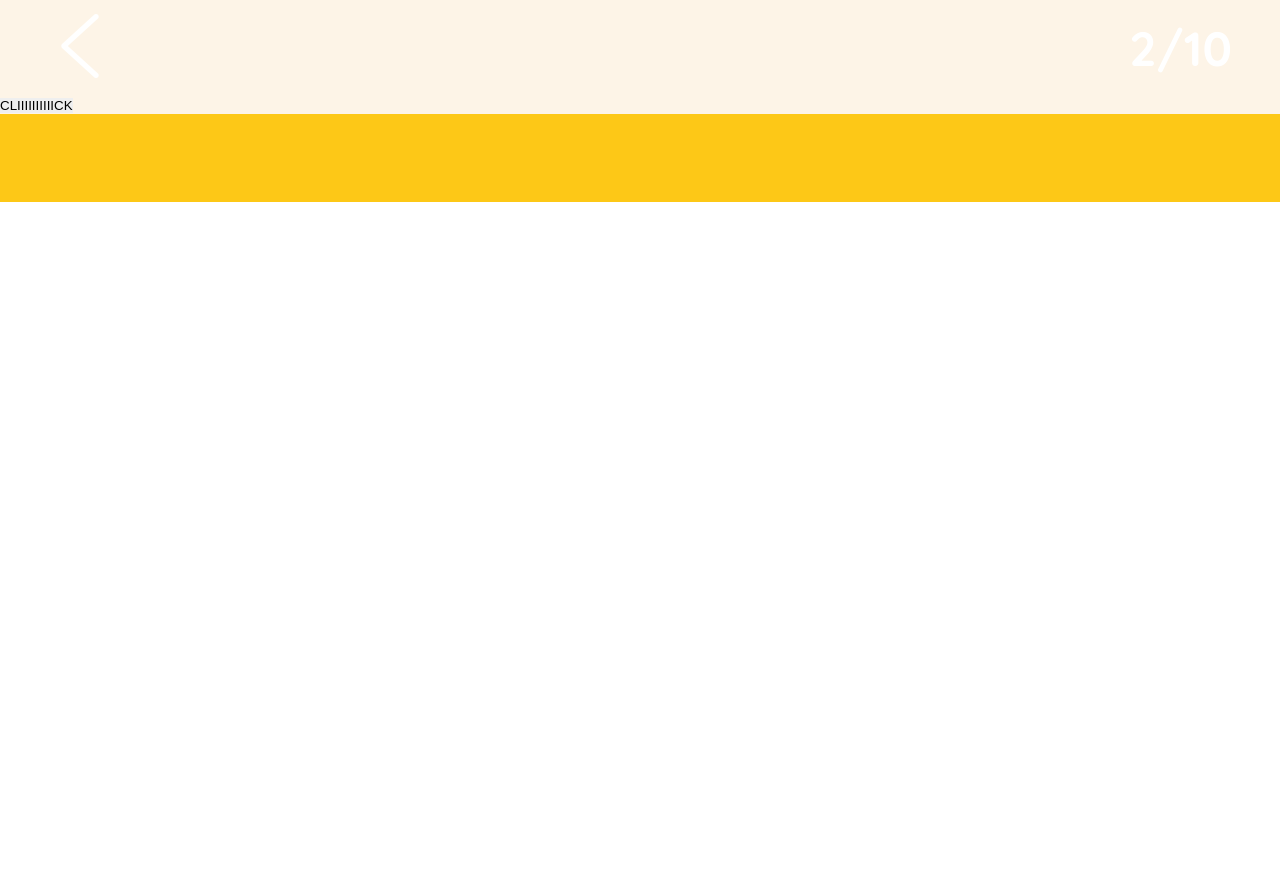
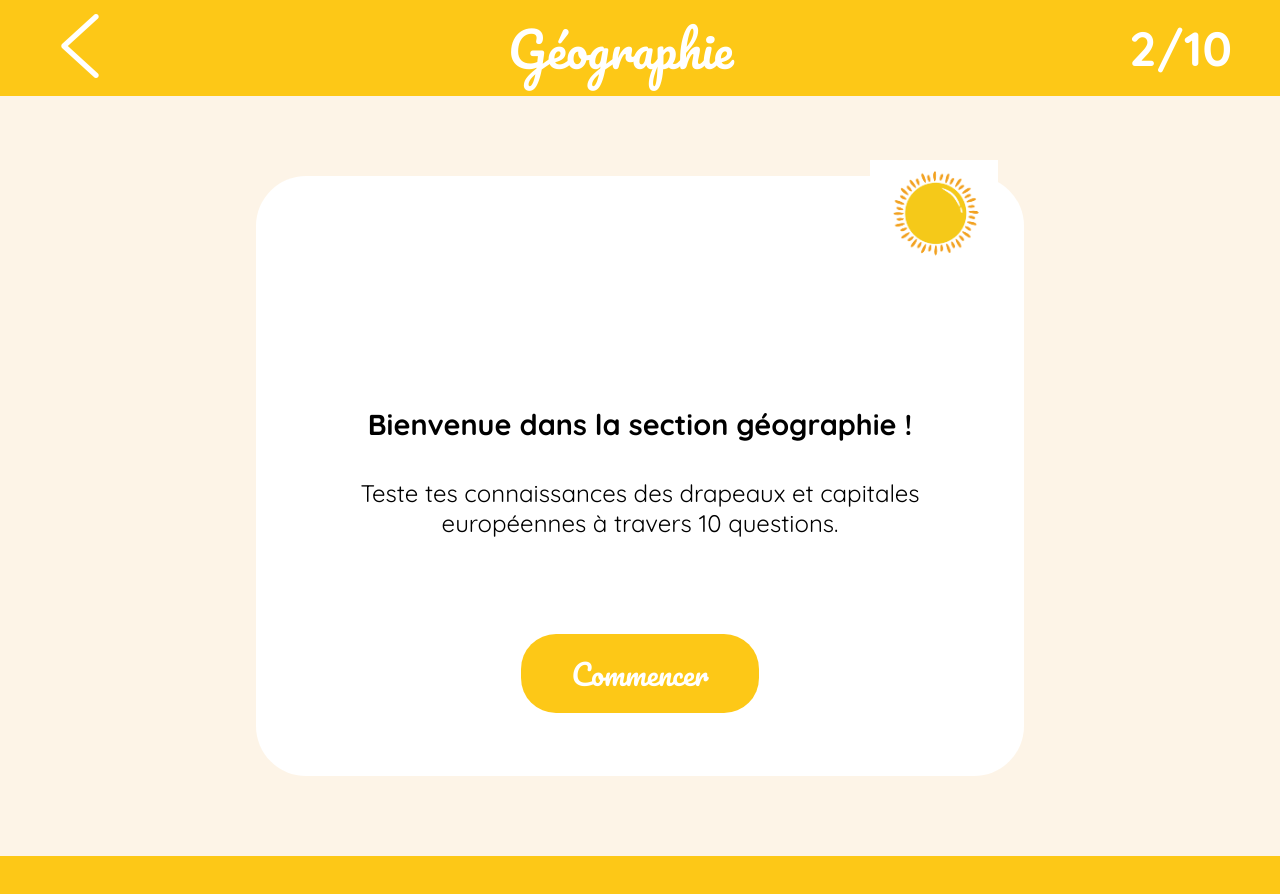
Before and after one commit to MathieuMrt/Mon-cahier-de-vacances, a React (Vite) app: page /geographie in a window 1280 px wide. Shown: the top 894 px of the page. Before the commit the page ends 800 px from the top, so only its background shows below. Built offline with nearby package versions, Linux system fonts and the light colour scheme; no server answers.

Commit message:
CV8 qui a largement débordé

```diff
--- a/src/components/Geographie/Consigne.jsx
+++ b/src/components/Geographie/Consigne.jsx
@@ -1,6 +1,6 @@
 import sun from '../../assets/images/sun.png'
 
-const Consigne = () => {
+const Consigne = ({handleGameStart}) => {
     return (
         <div className="Consigne">
             <img src={sun} alt="sun" className='Consigne_img'/>
@@ -8,7 +8,7 @@ const Consigne = () => {
             <h2 className='Consigne_h2'>Bienvenue dans la section géographie !</h2><br/><br/>
             <p className='Consigne_p'>Teste tes connaissances des drapeaux et capitales européennes à travers 10 questions.</p>
             </div>
-            <button className='Consigne_button'>Commencer</button>
+            <button className='Consigne_button' onClick={handleGameStart}>Commencer</button>
         </div>
     );
 };
--- a/src/components/Geographie/Geographie.jsx
+++ b/src/components/Geographie/Geographie.jsx
@@ -15,6 +15,7 @@ const Geographie = () => {
     const [apays,setApays]=useState(undefined)
     const [questionsTab,setQuestionsTab]=useState([])
     const [questionsTabCap,setQuestionsTabCap]=useState([])
+    const [gameStart,setgameStart]=useState(false)
 
 
     useEffect (()=>{
@@ -29,8 +30,9 @@ const Geographie = () => {
         }
 
 
+    ,[])
 
-    ,[])
+
 const handleReponses = () =>{
         if (apays) {
         const filtEu =apays.filter(((e)=>e.continents[0]==='Europe' && e.population>2000000))
@@ -60,7 +62,6 @@ const handleReponses = () =>{
                 }
              })
         setQuestionsTab(question)
-        console.log (questionsTab)
 
 
 
@@ -86,28 +87,35 @@ const handleReponses = () =>{
                 }
              })
         setQuestionsTabCap(questionCap)
-        console.log (questionsTabCap)
-
 
 
         }
 
         }
 
+        const handleGameStart = () => {
+          handleReponses()
+          setgameStart(true)
+
+        }
+        console.log (questionsTab)
+        console.log (questionsTabCap)
+    return (
+        <div className="geographie">
+          <Header color="geoColor" subject="Géographie"/>
+           {gameStart?
+            <Jeu
+            questionsTab={questionsTab}
+            questionTabCap={questionsTabCap}
+            />:
+            <Consigne
+            handleGameStart={handleGameStart}          />
+           }
 
 
+            <Footer color="geoColor"/>
 
 
-
-
-
-
-
-    return (
-        <div className="geographie">
-            <Header/>
-            <button onClick={handleReponses}>CLIIIIIIIIIICK</button>
-            <Footer/>
 
         </div>
     );
--- a/src/components/Geographie/Geographie.scss
+++ b/src/components/Geographie/Geographie.scss
@@ -1,5 +1,3 @@
-.geographie {
-}
 
 .Consigne {
   border-radius: 50px;
@@ -69,8 +67,16 @@
 
     }
 }
+.jeu {
+    display: flex;
+    flex-direction: column;
+    align-items: center;
+.questionBox {
+display: flex;
+justify-content: center;
 
-
+}
+}
 .reponse-drapeau {
 text-align: center;
 padding-top: 50px;
@@ -78,7 +84,7 @@ padding-top: 50px;
 
 .drapeau {
         cursor: pointer;
-        font-size: 8em;
+        font-size: 4em;
         border-radius: 15px;
         padding: 0px 40px;
     }
--- a/src/components/Geographie/Jeu.jsx
+++ b/src/components/Geographie/Jeu.jsx
@@ -1,7 +1,11 @@
 import React from 'react';
 import {useState, useEffect} from 'react';
+import ReponseCapitale from './ReponseCapitale';
+import ReponseDrapeau from './ReponseDrapeau';
 
-const Jeu = () => {
+const Jeu = ({questionTabCap, questionsTab}) => {
+
+    const [questionIsDrapeau, setQuestionIsDrapeau] = useState(true)
 
     const [click, setClick] = useState(false)
 
@@ -11,22 +15,30 @@ const Jeu = () => {
     {drapeau:"🇲🇿",bonneReponse:false},
     ]
 
-    const questionCapitaleTest = [{capitale:"Paris",bonneReponse:false},
-    {capitale:"Madrid",bonneReponse:true},
-    {capitale:"Londres",bonneReponse:false},
-    {capitale:"Berline",bonneReponse:false},
-    ]
+    const questionDrapeau = questionsTab[0]
+console.log(questionsTab[0]);
+
+
 
     return (
-        <div>
-               {/* {questionDrapeauTest.map((el)=>{
+        <div className='jeu'>
+            <div className="questionDrapeau"></div>
+            {questionIsDrapeau &&
+            <>
+            <p>Quel est le drapeau de ce pays ?</p>
+            <div className="questionBox">
+               {questionDrapeau.map((el)=>{
                 return <ReponseDrapeau
+                key={el.drapeau}
                 drapeau={el.drapeau}
-                bonneReponse={el.bonneReponse}
+                bonneReponse={el.bonnereponse}
                 click={click}
                 setClick={setClick}
                 />
-            })} */}
+            })}
+            </div>
+            </>
+            }
                {/* {questionCapitaleTest.map((el)=>{
                 return <ReponseCapitale
                 capitale={el.capitale}
--- a/src/components/Geographie/ReponseDrapeau.jsx
+++ b/src/components/Geographie/ReponseDrapeau.jsx
@@ -15,6 +15,7 @@ setClick(true)
 
 useEffect(() => {
    if(click) bonneReponse && setClasse("bonneReponse")
+
   }, [click]);
 
 
```
